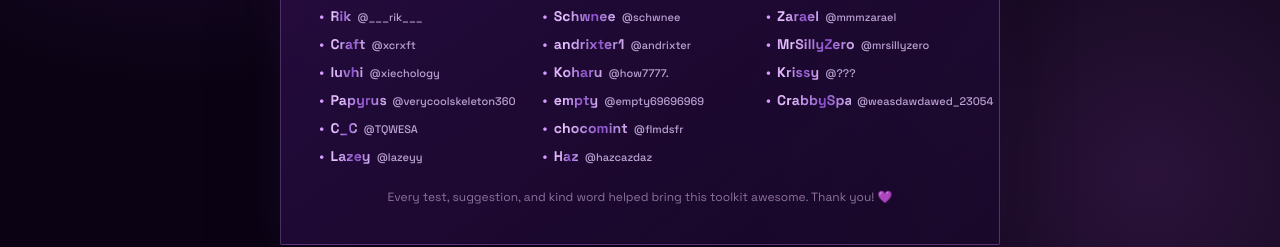
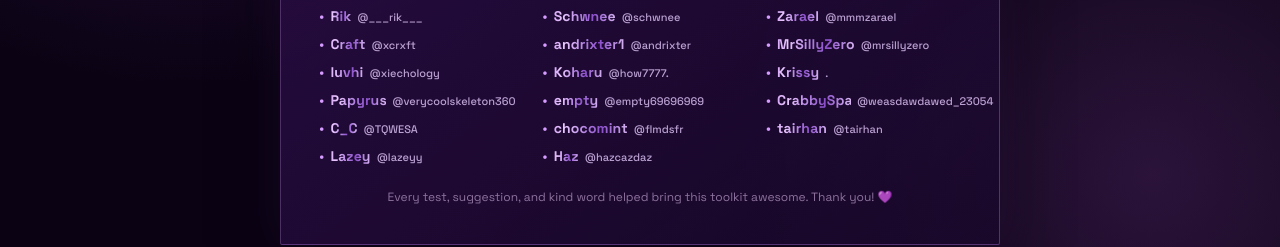
Before and after one commit to hachzu/haz-u-nullcurse, a plain HTML site: page contributors/index.html in a window 1280 px wide. Shown: the part 504-751 px from the top of the page. Drawn offline with Linux system fonts and the light colour scheme.

Commit message:
new contributors added to the contributors page

```diff
--- a/contributors/index.html
+++ b/contributors/index.html
@@ -255,9 +255,9 @@
                     <li class="contributor" style="--order: 26"><span class="contributor-name">Phixl</span><span class="contributor-handle">@realpixelfreze</span></li>
                     <li class="contributor" style="--order: 26"><span class="contributor-name">Zarael</span><span class="contributor-handle">@mmmzarael</span></li>
                     <li class="contributor" style="--order: 26"><span class="contributor-name">MrSillyZero</span><span class="contributor-handle">@mrsillyzero</span></li>
-                    <li class="contributor" style="--order: 26"><span class="contributor-name">Krissy</span><span class="contributor-handle">@???</span></li>
+                    <li class="contributor" style="--order: 26"><span class="contributor-name">Krissy</span><span class="contributor-handle">.</span></li>
                     <li class="contributor" style="--order: 26"><span class="contributor-name">CrabbySparks</span><span class="contributor-handle">@weasdawdawed_23054</span></li>
-
+                    <li class="contributor" style="--order: 26"><span class="contributor-name">tairhan</span><span class="contributor-handle">@tairhan</span></li>
 
 
                 </ul>
```
